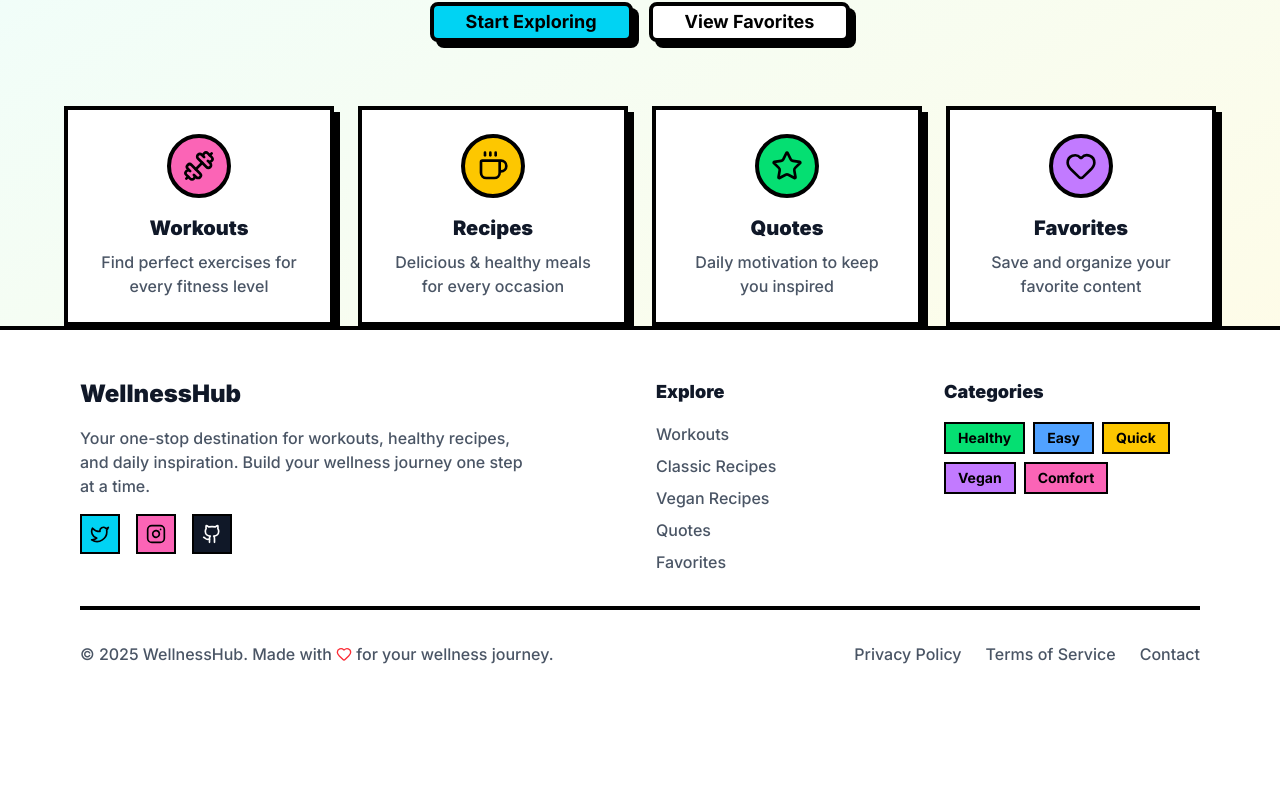
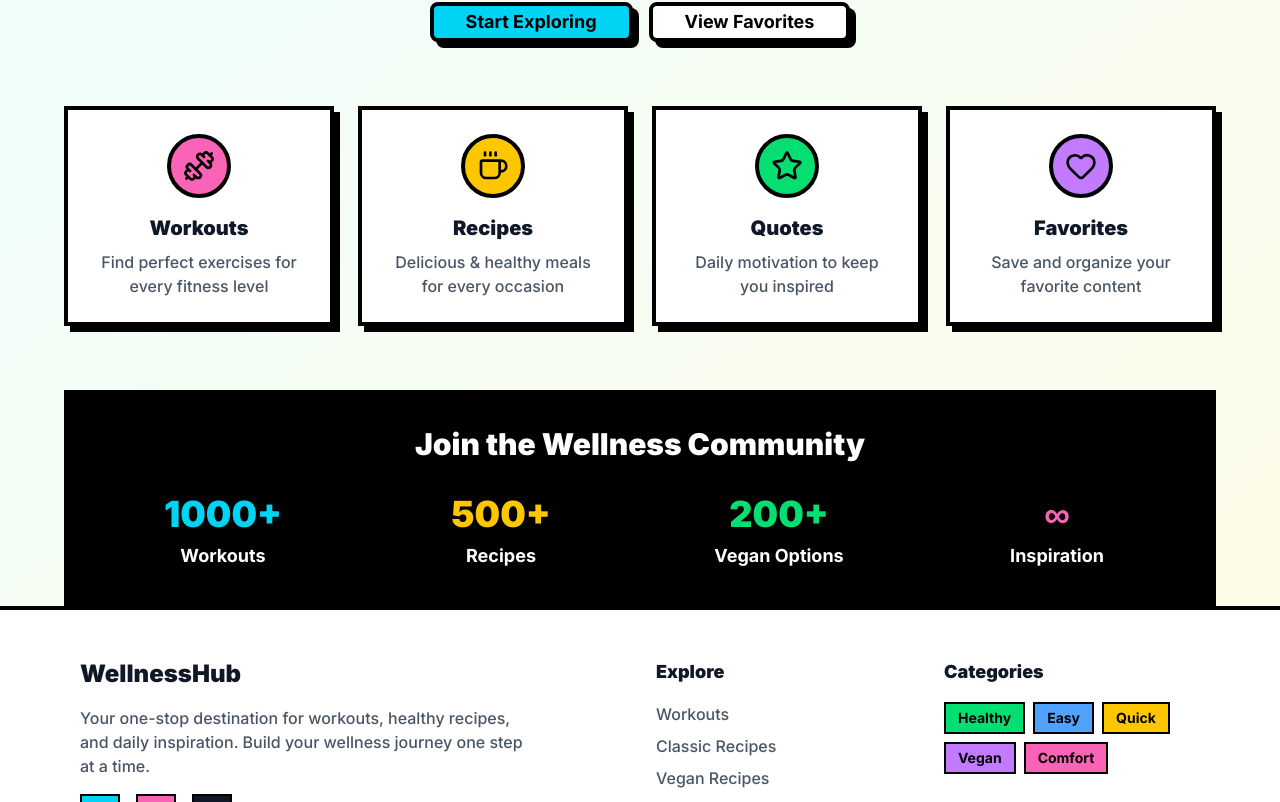
Before and after one commit to CodeWithSomesh/WellnessHub, a Next.js app: page / in a window 1280 px wide. Shown: the part 455-1257 px from the top of the page. Before the commit the page ends 1169 px from the top, so only its background shows below. Built offline with nearby package versions, Linux system fonts and the light colour scheme; no server answers.

Commit message:
Add community stats section with metrics

```diff
--- a/app/page.tsx
+++ b/app/page.tsx
@@ -60,6 +60,29 @@ export default function Home() {
             <p className="text-gray-600 font-medium">Save and organize your favorite content</p>
           </div>
         </div>
+
+        {/* Stats Section */}
+        <div className="mt-16 bg-black text-white p-8 border-4 border-black">
+          <h2 className="text-3xl font-black mb-8">Join the Wellness Community</h2>
+          <div className="grid grid-cols-2 md:grid-cols-4 gap-8">
+            <div>
+              <div className="text-4xl font-black text-cyan-400 mb-2">1000+</div>
+              <div className="text-lg font-bold">Workouts</div>
+            </div>
+            <div>
+              <div className="text-4xl font-black text-yellow-400 mb-2">500+</div>
+              <div className="text-lg font-bold">Recipes</div>
+            </div>
+            <div>
+              <div className="text-4xl font-black text-green-400 mb-2">200+</div>
+              <div className="text-lg font-bold">Vegan Options</div>
+            </div>
+            <div>
+              <div className="text-4xl font-black text-pink-400 mb-2">∞</div>
+              <div className="text-lg font-bold">Inspiration</div>
+            </div>
+          </div>
+        </div>
       </div>
     </div>
   );
```
